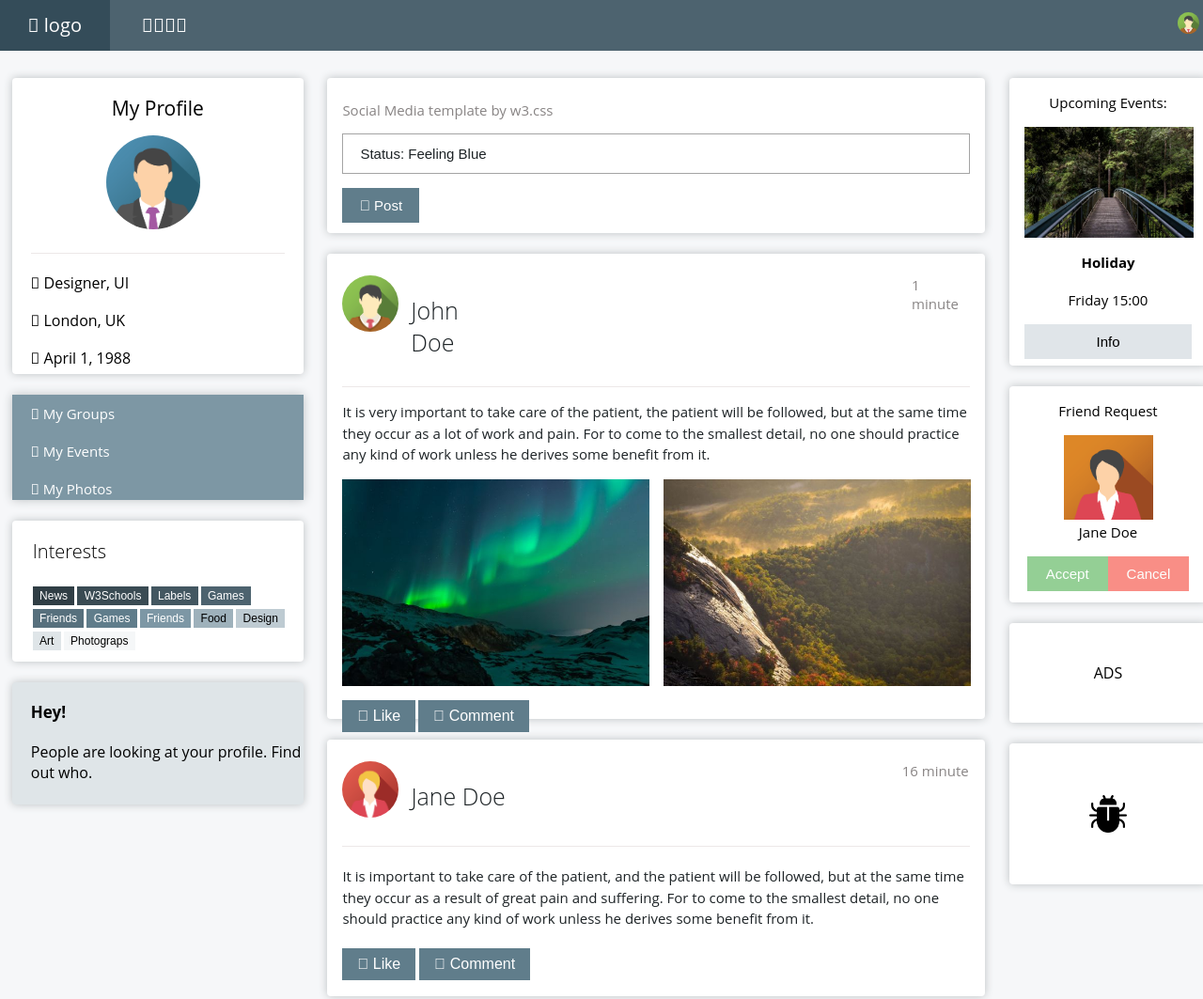
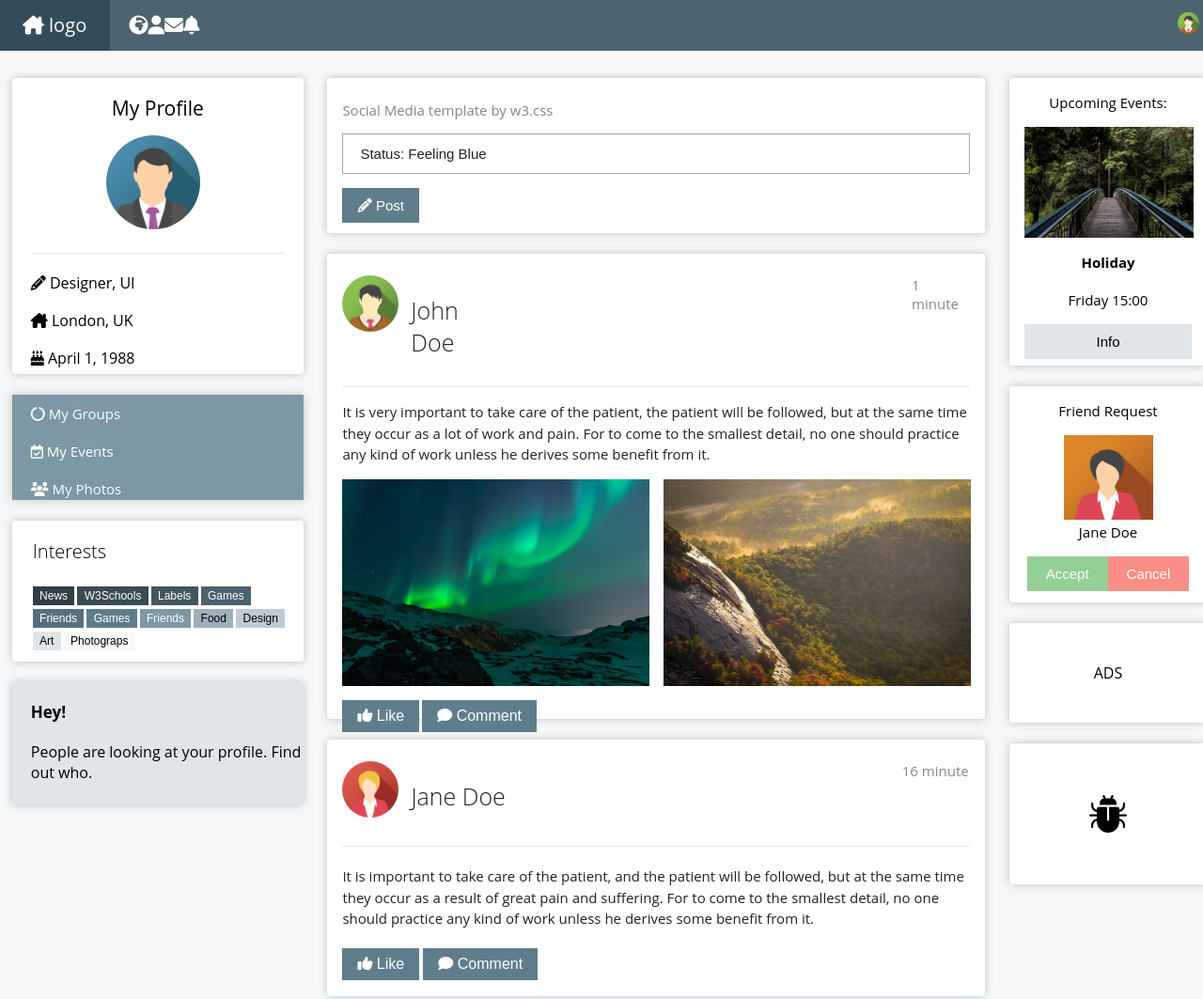
Before and after one commit to mvfasatresor/Coding-Challenge-2, a plain HTML site: page index.html in a window 1280 px wide. Shown: the top 1063 px of the page at 94% size. Drawn offline with Linux system fonts and the light colour scheme; a script that the page names is missing.

Commit message:
added icons

```diff
--- a/index.html
+++ b/index.html
@@ -1,5 +1,6 @@
 <!DOCTYPE html>
 <html>
+
 <head>
     <meta charset='utf-8'>
     <meta http-equiv='X-UA-Compatible' content='IE=edge'>
@@ -7,18 +8,23 @@
     <meta name='viewport' content='width=device-width, initial-scale=1'>
     <link rel='stylesheet' type='text/css' media='screen' href='styles.css'>
     <script src='main.js'></script>
+    <link rel="stylesheet" href="https://cdnjs.cloudflare.com/ajax/libs/font-awesome/6.7.1/css/all.min.css"
+        integrity="sha512-5Hs3dF2AEPkpNAR7UiOHba+lRSJNeM2ECkwxUIxC1Q/FLycGTbNapWXB4tP889k5T5Ju8fs4b1P5z/iB4nMfSQ=="
+        crossorigin="anonymous" referrerpolicy="no-referrer" />
 </head>
+
 <body>
 
     <nav class="nav-bar">
         <div class="logo">
-            <a href="#">&#xF334; logo</a>
+
+            <a href="#"><i class="fa-solid fa-house-chimney"></i> logo</a>
         </div>
         <div class="elements">
-        <a href="#">&#xEC7A;</a>
-        <a href="#">&#xF255;</a>
-        <a href="#">&#xEB4E;</a>
-        <a href="#">&#xEF95;</a>
+            <a href="#"><i class="fa-sharp fa-solid fa-earth-africa"></i></a>
+            <a href="#"><i class="fa-solid fa-user"></i></a>
+            <a href="#"><i class="fa-solid fa-envelope"></i></a>
+            <a href="#"><i class="fa-solid fa-bell"></i></a>
         </div>
         <div class="profile">
             <img src="/images/avatar2.png" alt="profile">
@@ -32,17 +38,17 @@
                 <img src="/images/avatar3.png" alt="">
 
                 <div class="p">
-            <p>&#xEFDF; Designer, UI</p>
-            <p>&#xF334; London, UK</li>
-            <p>&#xEB18; April 1, 1988</p>
+                    <p><i class="fa-sharp fa-solid fa-pencil"></i>  Designer, UI</p>
+                    <p><i class="fa-solid fa-house-chimney"></i>  London, UK</li>
+                    <p><i class="fa-solid fa-cake-candles"></i>  April 1, 1988</p>
                 </div>
             </div>
             <br>
 
             <div class="about">
-            <a href="#"> &#xEB7D;  My Groups</a>
-            <a href="#"> &#xEB24;  My Events</a>
-            <a href="#"> &#xF57B;  My Photos</a>
+                <a href="#"> <i class="fa-solid fa-circle-notch"></i> My Groups</a>
+                <a href="#"> <i class="fa-regular fa-calendar-check"></i> My Events</a>
+                <a href="#"> <i class="fa-solid fa-users"></i> My Photos</a>
             </div>
             <br>
 
@@ -86,7 +92,7 @@
             <div class="status">
                 <span>Social Media template by w3.css</span>
                 <input type="text" name="status" id="status" placeholder="Status: Feeling Blue">
-            <button>&#xEFDF; Post</button>
+                <button><i class="fa-solid fa-pencil"></i> Post</button>
             </div>
             <br>
             <div class="john-doe">
@@ -95,14 +101,16 @@
                     <h3>John Doe</h3>
                     <span>1 minute</span>
                 </div>
-            <p>It is very important to take care of the patient, the patient will be followed, but at the same time they occur as a lot of work and pain. For to come to the smallest detail, no one should practice any kind of work unless he derives some benefit from it.</p>
+                <p>It is very important to take care of the patient, the patient will be followed, but at the same time
+                    they occur as a lot of work and pain. For to come to the smallest detail, no one should practice any
+                    kind of work unless he derives some benefit from it.</p>
                 <div class="images">
                     <img src="/images/lights.jpg" alt="">
                     <img src="/images/nature.jpg" alt="">
                 </div>
                 <div class="button">
-                <button>&#xF206; Like</button>
-                <button> &#xEB4C; Comment</button>
+                    <button><i class="fa-solid fa-thumbs-up"></i> Like</button>
+                    <button> <i class="fa-solid fa-comment"></i> Comment</button>
                 </div>
             </div>
             <br>
@@ -112,10 +120,12 @@
                     <h3>Jane Doe</h3>
                     <span>16 minute</span>
                 </div>
-           <p>It is important to take care of the patient, and the patient will be followed, but at the same time they occur as a result of great pain and suffering. For to come to the smallest detail, no one should practice any kind of work unless he derives some benefit from it.</p>
+                <p>It is important to take care of the patient, and the patient will be followed, but at the same time
+                    they occur as a result of great pain and suffering. For to come to the smallest detail, no one
+                    should practice any kind of work unless he derives some benefit from it.</p>
                 <div class="button">
-            <button>&#xF206; Like</button>
-            <button> &#xEB4C; Comment</button>
+                    <button><i class="fa-solid fa-thumbs-up"></i> Like</button>
+                    <button> <i class="fa-solid fa-comment"></i> Comment</button>
                 </div>
             </div>
             <br>
@@ -128,11 +138,13 @@
                 <p>Have you seen this?</p>
                 <div class="image">
                     <img src="/images/nature (1).jpg" alt="">
-                <p> It is important to take care of the patient, and the patient will be followed, but at the same time they occur as a result of great pain and suffering. For to come to the smallest detail, no one should practice any kind of work unless he derives some benefit from it.</p>
+                    <p> It is important to take care of the patient, and the patient will be followed, but at the same
+                        time they occur as a result of great pain and suffering. For to come to the smallest detail, no
+                        one should practice any kind of work unless he derives some benefit from it.</p>
                 </div>
                 <div class="button">
-                <button>&#xF206; Like</button>
-                <button> &#xEB4C; Comment</button>
+                    <button><i class="fa-solid fa-thumbs-up"></i> Like</button>
+                    <button> <i class="fa-solid fa-comment"></i> Comment</button>
                 </div>
             </div>
 
@@ -155,7 +167,7 @@
                 <p> Jane Doe</p>
                 <div class="buttons">
                     <button class="accept">Accept</button>
-            <button class="denie">  Cancel</button>
+                    <button class="denie"> Cancel</button>
                 </div>
             </div>
             <br>
@@ -178,4 +190,5 @@
     </footer>
 
 </body>
+
 </html>
```
Also changed, not shown: images/code.html (added). Lines whose indentation alone changed are shown as unchanged.
